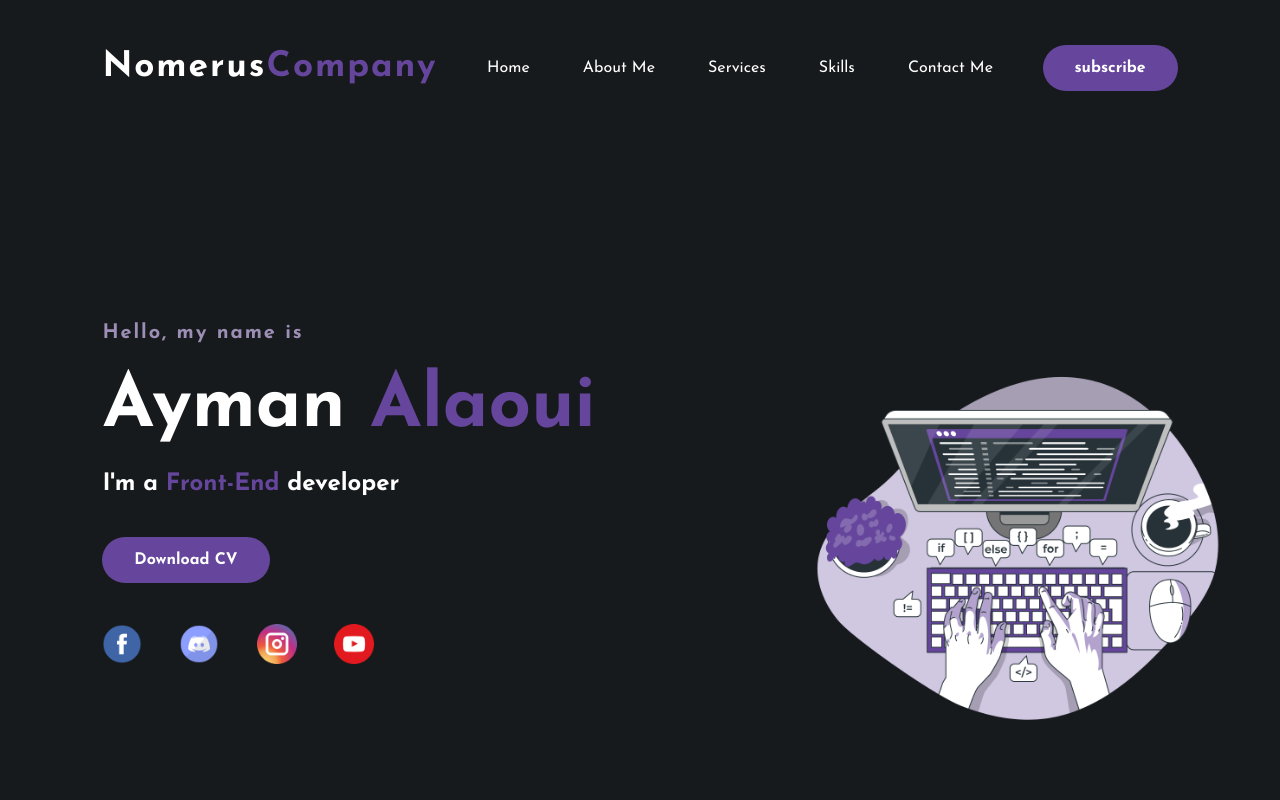
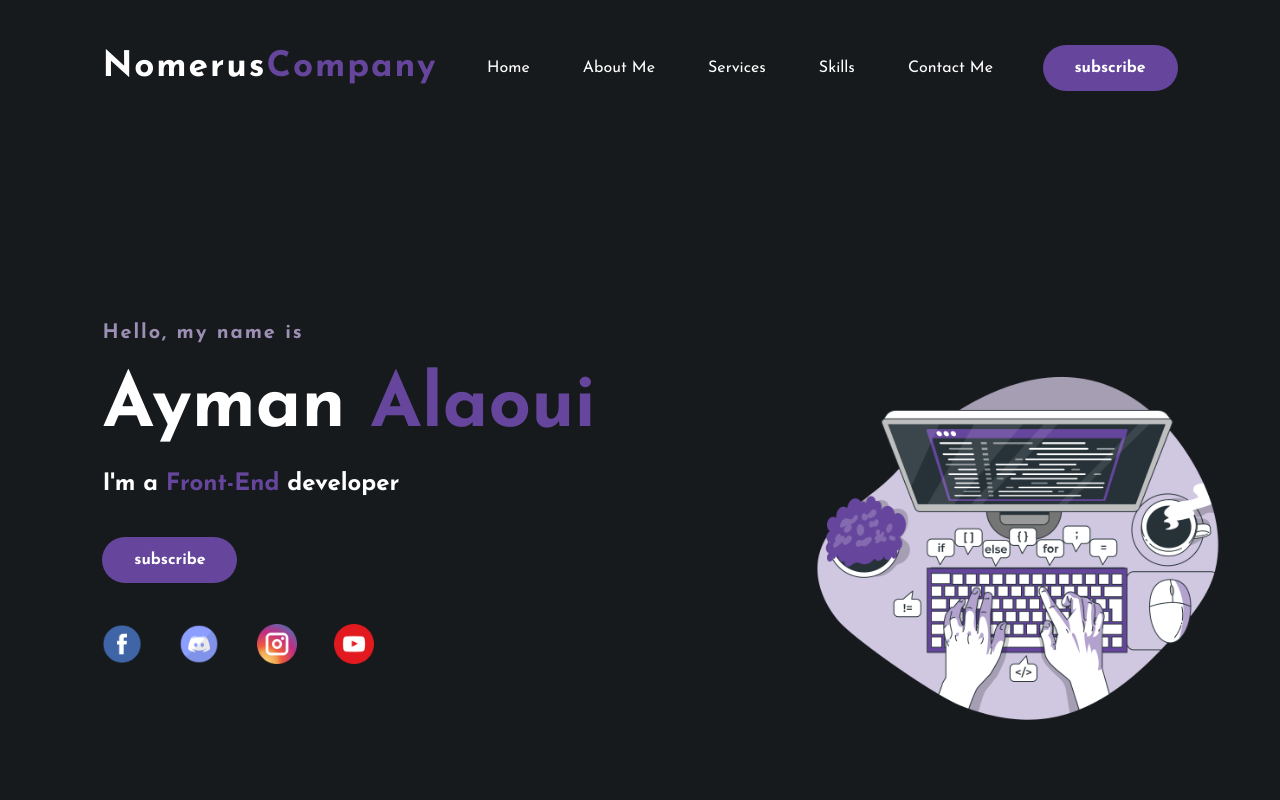
Before and after one commit to Nomerus/Nomerus-Company, a plain HTML site: page index.html in a window 1280 px wide. Shown: the top 800 px of the page. Drawn offline with Linux system fonts and the light colour scheme.

Commit message:
Update index.html

```diff
--- a/index.html
+++ b/index.html
@@ -50,7 +50,7 @@
           <h4>Hello, my name is</h4>
           <h1>Ayman <span>Alaoui</span></h1>
           <h3>I'm a <span>Front-End</span> developer</h3>
-          <a href="#" class="btn">Download CV</a>
+          <a href="subsi.html" class="btn">subscribe</a>
           <div class="social">
             <a href="#"
               ><img src="imgs/facebook_icon-icons.com_59205.png" alt=""
```
